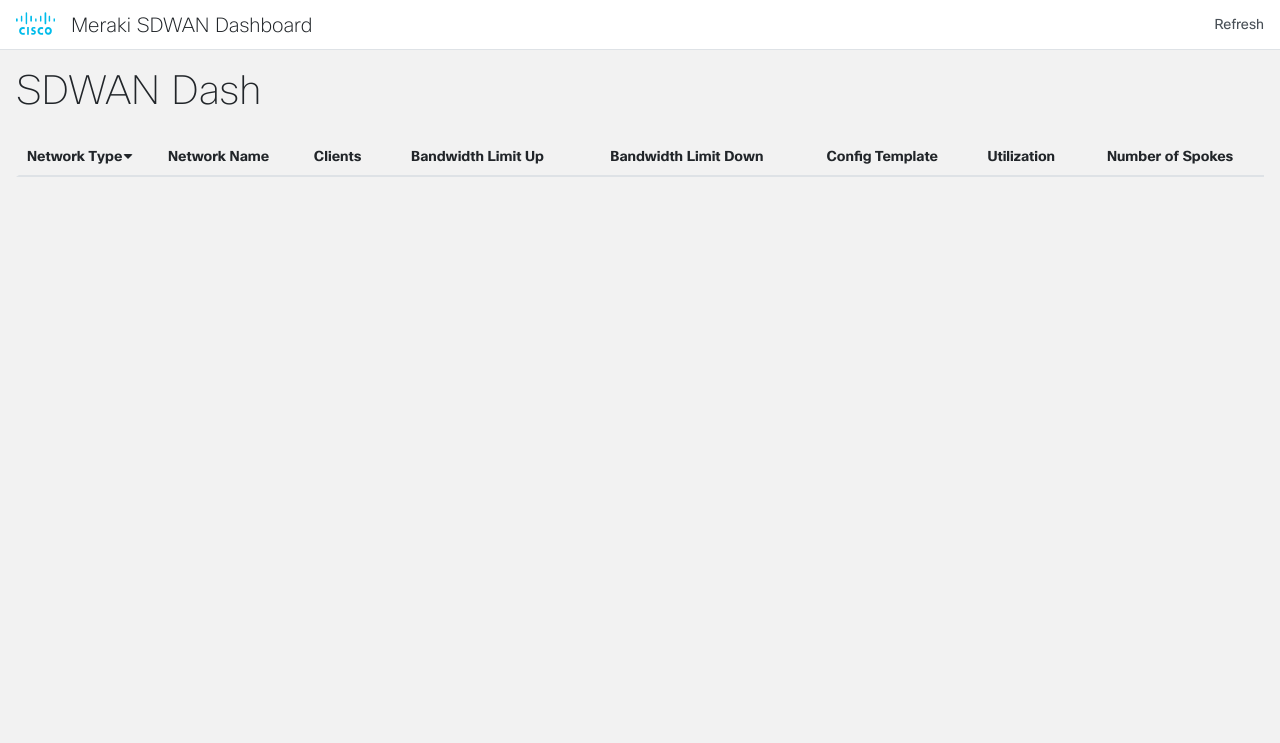
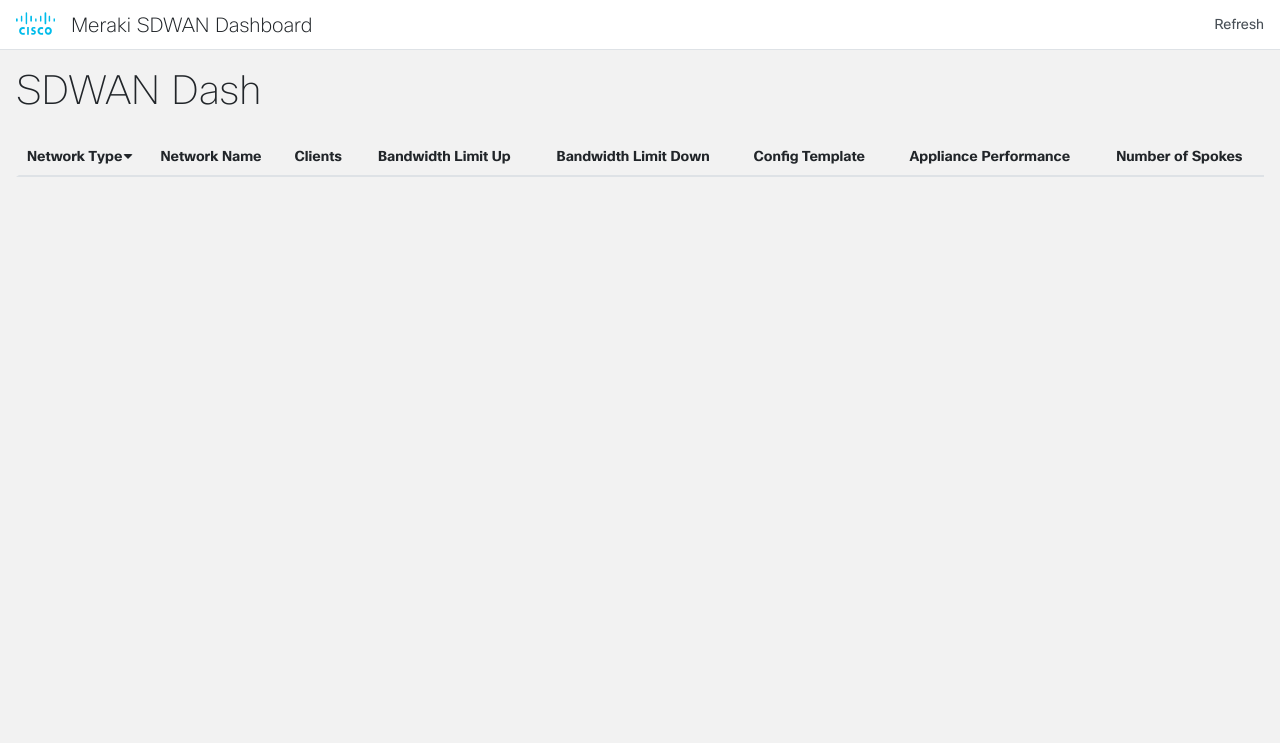
Before and after one commit to gve-sw/gve_devnet_meraki_sdwan_dashboard, a Flask app: template templates/merakiAPI.html in a window 1280 px wide. Shown: the top 743 px of the page. Run offline with Flask 2, Linux system fonts and the light colour scheme; the template is opened without the code that fills it, so the values that code supplies are empty; some libraries are stand-ins or nearby versions.

Commit message:
Baselined from internal Repository last_commit:914ec0c24f96b1159be9b4098636875c1e1b8860

```diff
--- a/app.py
+++ b/app.py
@@ -21,6 +21,7 @@
 import traceback
 import asyncio
 from aiolimiter import AsyncLimiter
+from pprint import pprint
 
 # load all environment variables
 load_dotenv()
@@ -102,6 +103,18 @@
 
         semaphore.release()
 
+# get the appliance performance of the appliance in each hub
+async def getRouterPerformance(router, hub_info, semaphore):
+    await semaphore.acquire()
+    async with limiter:
+        router_perf = merakiAPI.getAppliancePerformance(router)
+        if router_perf is not None and "perfScore" in router_perf.keys():
+            hub_info["appliancePerformance"] = router_perf["perfScore"]
+        else:
+            hub_info["appliancePerformance"] = "N/A"
+
+        semaphore.release()
+
 
 ##Routes
 #Instructions
@@ -117,11 +130,11 @@
         for net in networks:
             net_dict[net["id"]] = {key: net[key] for key in net if key != "id"}
 
-        top_utilization = merakiAPI.getTopAppliancesByUtilization(org_id)
-        for item in top_utilization:
-            network_id = item["network"]["id"]
-            utilization = item["utilization"]["average"]["percentage"]
-            net_dict[network_id]["utilization"] = utilization
+        #top_utilization = merakiAPI.getTopAppliancesByUtilization(org_id)
+        #for item in top_utilization:
+            #network_id = item["network"]["id"]
+            #utilization = item["utilization"]["average"]["percentage"]
+            #net_dict[network_id]["utilization"] = utilization
 
         hubs_to_spokes = {} # map the hub network ids to their spoke networks
         spokes_to_hubs = {} # map spoke network ids to their hub networks
@@ -133,7 +146,8 @@
             net_id = network["id"]
             # the network VPN information can only be retrieved from networks with MX appliances
             if "appliance" in network["productTypes"]:
-                tasks.append(getHubsAndSpokes(net_id, hubs_to_spokes, spokes_to_hubs, semaphore))
+                new_task = asyncio.create_task(getHubsAndSpokes(net_id, hubs_to_spokes, spokes_to_hubs, semaphore))
+                tasks.append(new_task)
 
         await asyncio.wait(tasks)
         # some spoke networks have no associated hub (make it make sense idk), these spokes will be grouped under the key "None" in the hubs_to_spokes dict
@@ -153,24 +167,30 @@
 
         tasks = []
 
+        hubs = [hub for hub in hubs_to_spokes.keys() if hub != "None"] # making a list of all the network ids of the hubs that aren't None
+        routers = merakiAPI.getNetworkRouters(org_id, hubs) #get routers of hub networks
+        hub_to_routers = {router["networkId"]: router["serial"] for router in routers}
+
         # iterate through the hubs in the hubs_to_spokes dict and then retrieve the network information
         for hub in hubs_to_spokes:
             hub_network_info = {} # this dictionary will hold the necessary network information for the hub - then it will be appended to the hubs_and_spokes_structure
             hub_network_info["id"] = hub
 
+
+
             # if hub is not None then we can get network information about it
             if hub != "None":
-                if "utilization" in net_dict[hub].keys():
-                    hub_network_info["utilization"] = net_dict[hub]["utilization"]
-                else:
-                    hub_network_info["utilization"] = ""
+                hub_network_info["name"] = net_dict[hub]["name"]
 
-                hub_network_info["name"] = net_dict[hub]["name"]
+                router = hub_to_routers[hub]
+                new_task = asyncio.create_task(getRouterPerformance(router, hub_network_info, semaphore))
+                tasks.append(new_task)
 
                 # if the hub network is bound to a configuration template, then we need to get the template name to add to the hub_network_info dict
                 if net_dict[hub]["isBoundToConfigTemplate"]:
                     template_id = net_dict[hub]["configTemplateId"]
-                    tasks.append(getConfigTemplateName(org_id, template_id, hub_network_info, semaphore))
+                    new_task = asyncio.create_task(getConfigTemplateName(org_id, template_id, hub_network_info, semaphore))
+                    tasks.append(new_task)
                 else:
                     hub_network_info["template"] = None
 
@@ -205,19 +225,23 @@
                 # if the spoke network is bound to a configuration template, then we need to get the template name to add to the spoke_network_info dict
                 if net_dict[spoke]["isBoundToConfigTemplate"]:
                     template_id = net_dict[spoke]["configTemplateId"]
-                    tasks.append(getConfigTemplateName(org_id, template_id, spoke_network_info, semaphore))
+                    new_task = asyncio.create_task(getConfigTemplateName(org_id, template_id, spoke_network_info, semaphore))
+                    tasks.append(new_task)
 
                     # if the network is bound to a template, then we have to make the bandwidth API call with the template id
                     # calculate the network bandwidth of the spoke then add it to the spoke_network_info dict (there is a up and down limit)
-                    tasks.append(getNetworkBandwidthLimits(template_id, spoke_network_info, hub_network_info, semaphore))
+                    new_task = asyncio.create_task(getNetworkBandwidthLimits(template_id, spoke_network_info, hub_network_info, semaphore))
+                    tasks.append(new_task)
                 else:
                     spoke_network_info["template"] = None
 
                     # the network bandwidth API call only works with networks not bound to a template
-                    tasks.append(getNetworkBandwidthLimits(spoke, spoke_network_info, hub_network_info, semaphore))
+                    new_task = asyncio.create_task(getNetworkBandwidthLimits(spoke, spoke_network_info, hub_network_info, semaphore))
+                    tasks.append(new_task)
 
                 # calculate the number of network clients associated with the spoke in the last 24 hours and then add it to the spoke_network_info dict
-                tasks.append(getTotalClients(spoke, spoke_network_info, hub_network_info, semaphore))
+                new_task = asyncio.create_task(getTotalClients(spoke, spoke_network_info, hub_network_info, semaphore))
+                tasks.append(new_task)
 
 
 
--- a/merakiAPI.py
+++ b/merakiAPI.py
@@ -61,6 +61,12 @@
 
     return response
 
+#Get network devices
+def getNetworkRouters(org_id, net_ids):
+    response = DASHBOARD.organizations.getOrganizationDevices(org_id, networkIds=net_ids, productTypes=["appliance"])
+
+    return response
+
 def getConfigTemplates(org_id):
     response = DASHBOARD.organizations.getOrganizationConfigTemplates(org_id)
 
@@ -109,6 +115,12 @@
     return response
 
 
+def getAppliancePerformance(router):
+    response = DASHBOARD.appliance.getDeviceAppliancePerformance(router)
+
+    return response
+
+
 def usage():
     print("Usage: merakiAPI.py", file=sys.stderr)
     sys.exit(1)
--- a/templates/merakiAPI.html
+++ b/templates/merakiAPI.html
@@ -33,7 +33,7 @@
                         <th class="text-center">Bandwidth Limit Up</th>
                         <th class="text-center">Bandwidth Limit Down</th>
                         <th class="text-center hidden-xs-down">Config Template</th>
-                        <th class="text-center">Utilization</th>
+                        <th class="text-center">Appliance Performance</th>
                         <th class="text-center">Number of Spokes</th>
                     </tr>
                 </thead>
@@ -49,7 +49,7 @@
                         <td class="text-center">{{ hub.bandwidth_limit_up }}</td>
                         <td class="text-center">{{ hub.bandwidth_limit_down }}</td>
                         <td class="text-center">{{ hub.template }}</td>
-                        <td class="text-center">{{ hub.utilization }}</td>
+                        <td class="text-center">{{ hub.appliancePerformance }}</td>
                         <td class="text-center">{{ hub.num_spokes }}</td>
                         <td><i class="fa fa-chevron-down"></i></td>
                     </tr>
```
Also changed, not shown: IMAGES/sdwan_dash_hubs.png, IMAGES/sdwan_dash_spokes.png.
